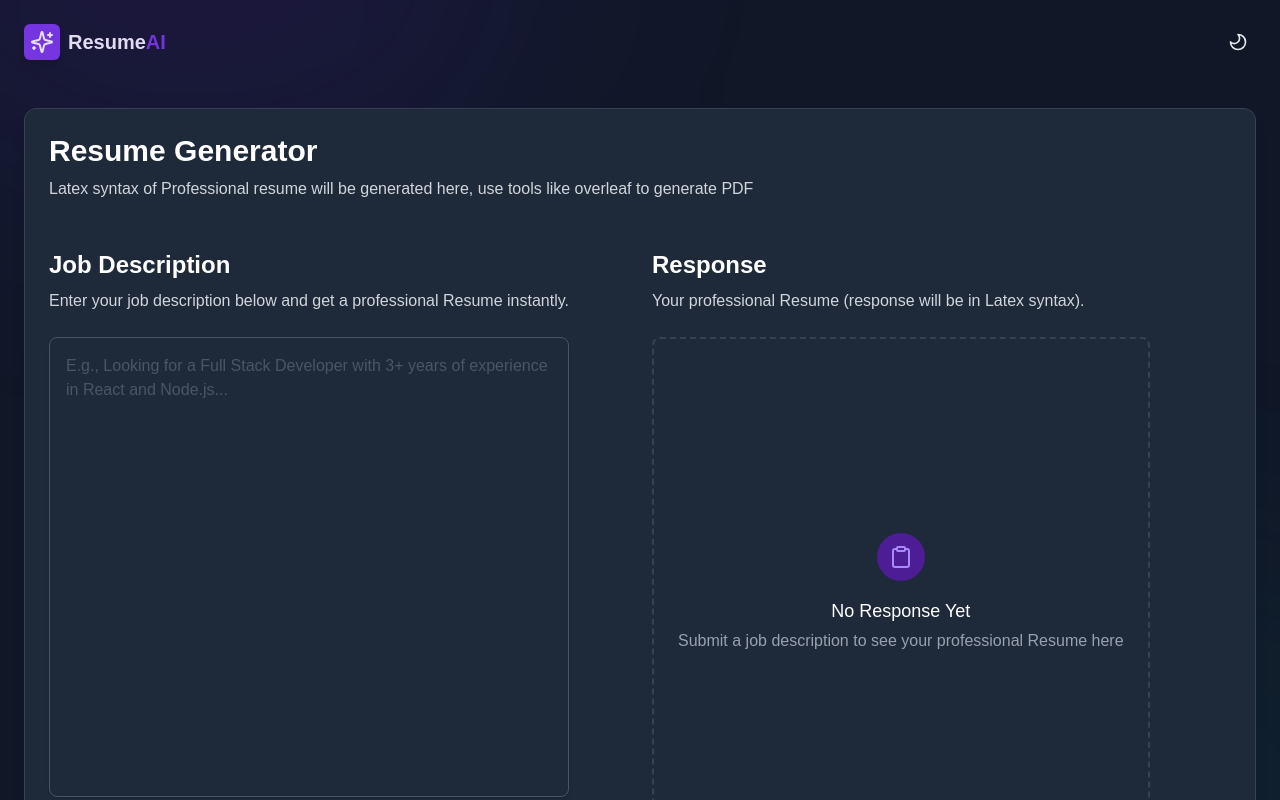
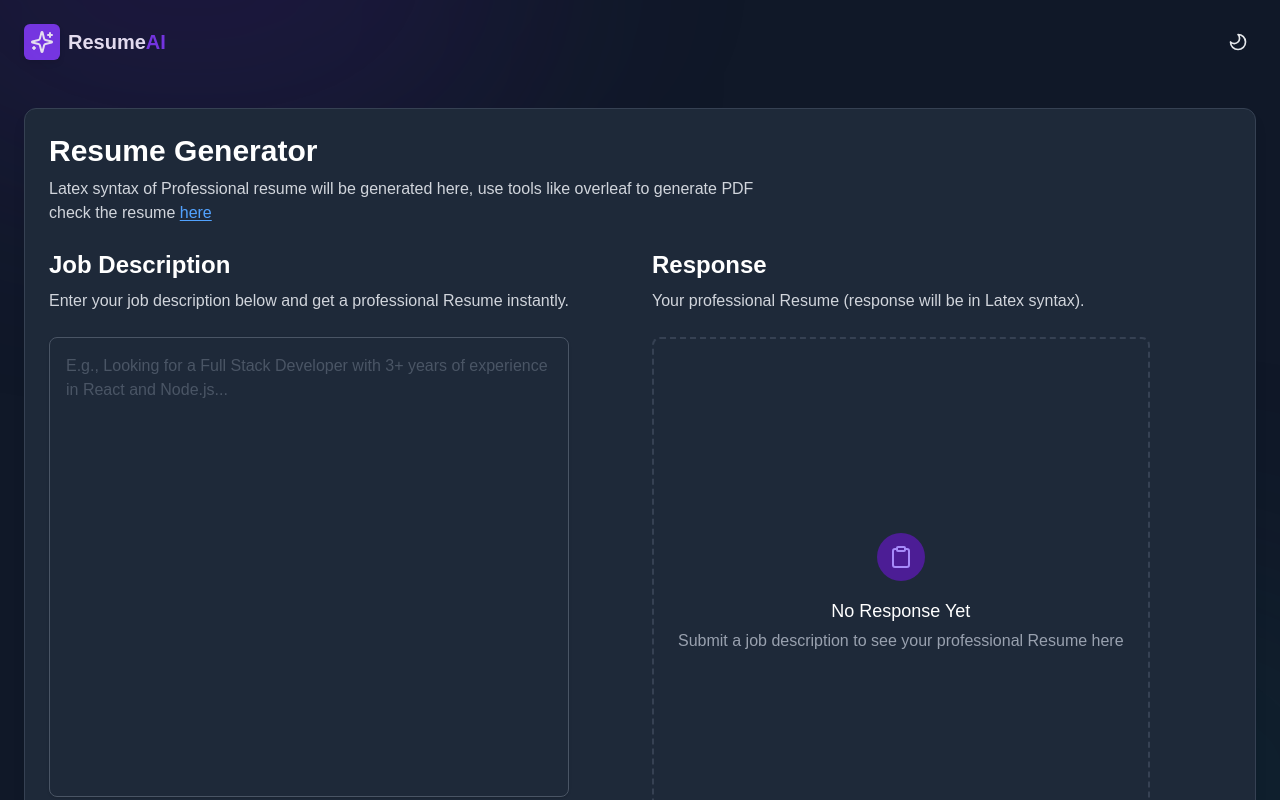
Before and after one commit to Vijay-kumar-bantu/resume-builder, a Next.js app: page /dashboard in a window 1280 px wide. Shown: the top 800 px of the page. Built offline with nearby package versions, Linux system fonts and the light colour scheme.

Commit message:
added template link

```diff
--- a/app/dashboard/page.tsx
+++ b/app/dashboard/page.tsx
@@ -3,9 +3,10 @@
 import JobForm from "@/components/JobForm";
 import Layout from "@/components/Layout";
 import ResponseDisplay from "@/components/ResponseDisplay";
-import { ThemeProvider } from "@/context/ThemeContext";
+import { resume_link } from "@/data/constants";
 import { getJobResponse } from "@/utils/resumeApi";
 import { motion } from "framer-motion";
+import Link from "next/link";
 import { useState } from "react";
 
 export default function Home() {
@@ -36,9 +37,18 @@ export default function Home() {
 					<h1 className="text-3xl font-bold text-gray-900 dark:text-white mb-2">
 						Resume Generator
 					</h1>
-					<p className="text-gray-600 dark:text-gray-300 mb-6">
+					<p className="text-gray-600 dark:text-gray-300">
 						Latex syntax of Professional resume will be generated here, use
 						tools like overleaf to generate PDF
+					</p>
+					<p className="text-gray-600 dark:text-gray-300">
+						check the resume{" "}
+						<Link
+							href={resume_link}
+							className="underline underline-offset-2 text-blue-600 dark:text-blue-400"
+						>
+							here
+						</Link>
 					</p>
 				</div>
 
--- /dev/null
+++ b/data/constants.ts
@@ -0,0 +1,2 @@
+export const resume_link =
+	"https://www.overleaf.com/latex/templates/faangpath-simple-template/npsfpdqnxmbc";
```
